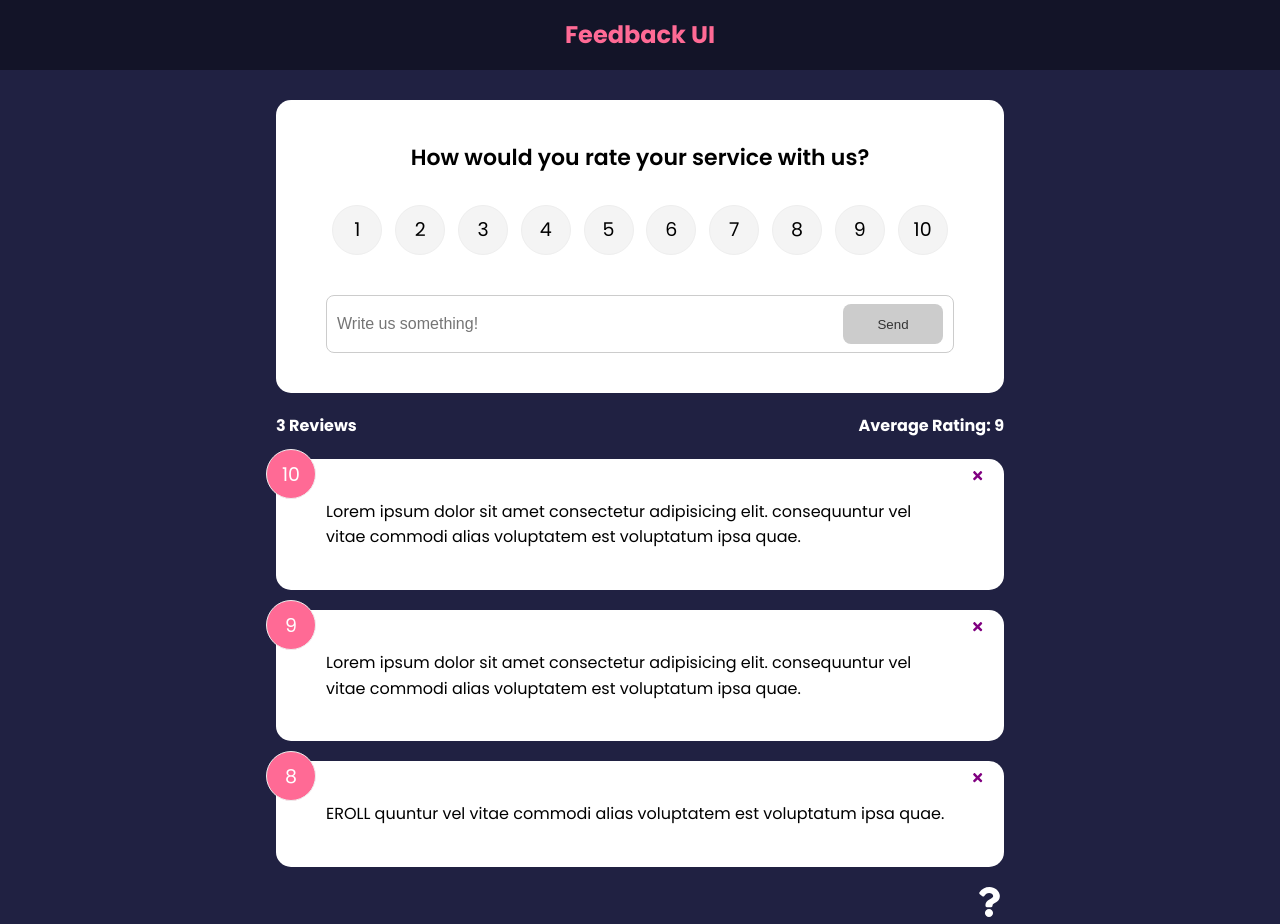
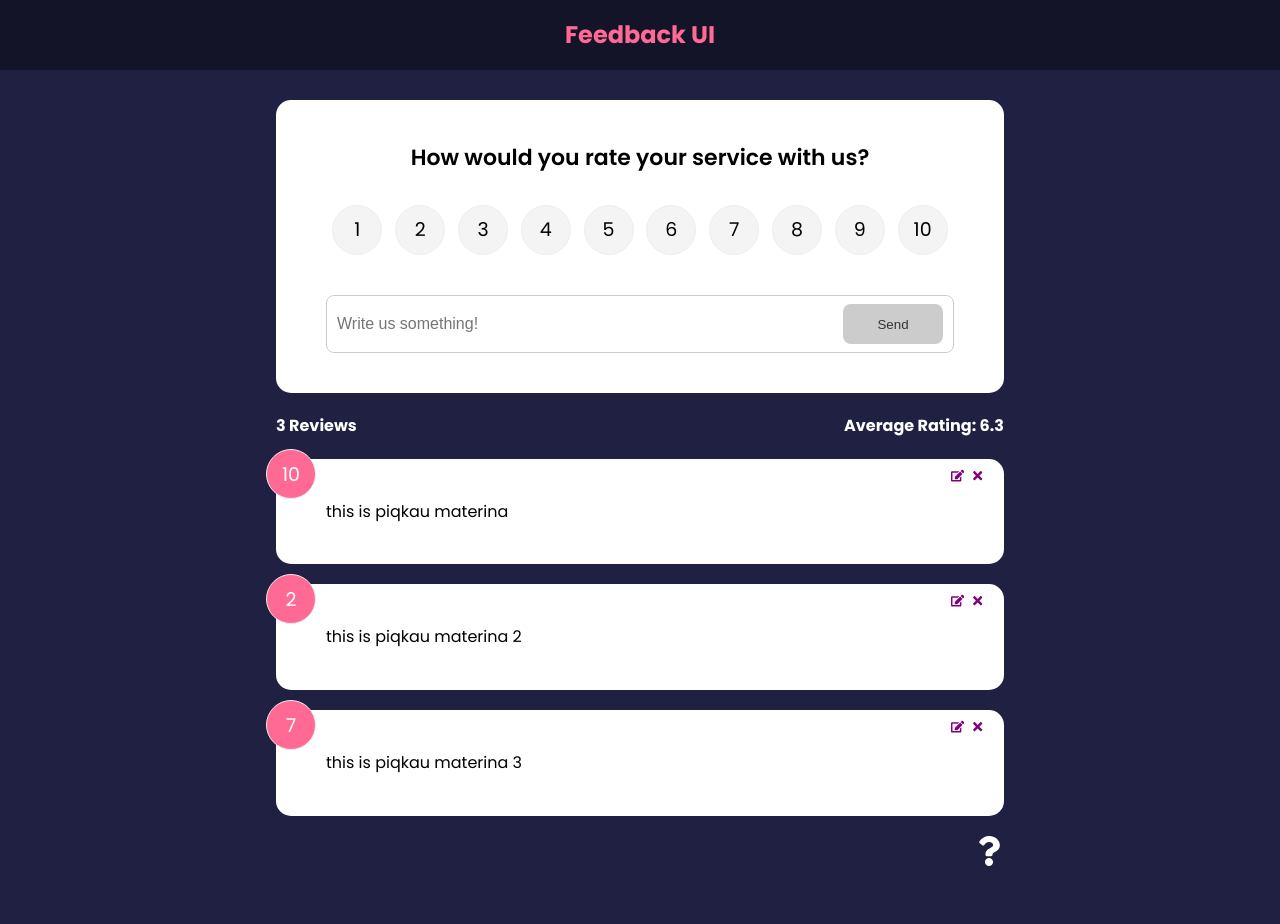
Before and after one commit to matrixleo/feedback-project, a React (Create React App) app: page / in a window 1280 px wide. After the commit the page ends 873 px from the top, so only its background shows below. Built offline with nearby package versions, Linux system fonts and the light colour scheme.

Commit message:
+FeedbackContext & moving functions to Context

```diff
--- a/src/App.js
+++ b/src/App.js
@@ -1,47 +1,33 @@
-import {v4 as uuidv4 } from "uuid"
+
 import { BrowserRouter  as Router, Route, Routes } from "react-router-dom"
 import { useState } from "react"
 import Header from "./components/Header"
 import AboutPage from "./pages/AboutPage"
 import FeedbackList from "./components/FeedbackList"
 import FeedbackStats from "./components/FeedbackStats"
-import FeedbackData from "./components/data/FeedbackData"
 import FeedbackForm from "./components/FeedbackForm"
 import AboutIconLink from "./components/AboutIconLink"
+import { FeedbackProvider } from "./context/FeedbackContext"
 
 function App() {
-    const [feedback, setFeetback] = useState(FeedbackData)
-
-    const addFeedback = (newFeedback) => {
-        newFeedback.id = uuidv4()
-        setFeetback([newFeedback, ...feedback])
-    }
-
-    const deleteFeedback = (id) => {
-        if(window.confirm("Are you sure you wanna delete this?")){
-            setFeetback(feedback.filter((item) => item.id !== id ))
-        }
-    }
     return  (
+        <FeedbackProvider>
             <Router>
                 <Header />
                 <div className='container'>
                 <Routes>
                     <Route exact path='/' element={<>
-
-                <FeedbackForm handleAdd={addFeedback}/>
-                <FeedbackStats feedback={feedback} />
-                <FeedbackList feedback={feedback} handleDelete = {deleteFeedback}/>
-
+                    <FeedbackForm />
+                    <FeedbackStats />
+                    <FeedbackList />
                     </>}>
                     </Route>
-
                     <Route exact path="/about" element={<AboutPage/>}></Route>
                 </Routes>
                 <AboutIconLink/>
                 </div>
-
             </Router>
+        </FeedbackProvider>
     )
 }
 export default App
--- a/src/components/FeedbackForm.jsx
+++ b/src/components/FeedbackForm.jsx
@@ -1,10 +1,12 @@
-import { useState } from "react"
+import { useState, useContext } from "react"
 import Card from "./shared/Card"
 import Button from "./shared/Button"
 import RatingSelect from "./RatingSelect"
+import FeedbackContext from "../context/FeedbackContext"
 
-function FeedbackForm({handleAdd}) {
+function FeedbackForm() {
 
+    const { addFeedback } = useContext(FeedbackContext)
     const [text, setText] = useState('')
     const [rating , setRating] = useState()
     const [btnDisabled, setBtnDisabled] = useState(true)
@@ -36,7 +38,7 @@
                  text,
                  rating
             }
-            handleAdd(newFeedback)
+            addFeedback(newFeedback)
 
             setText('')
         }
--- a/src/components/FeedbackItem.jsx
+++ b/src/components/FeedbackItem.jsx
@@ -1,12 +1,20 @@
 import Card from "./shared/Card";
-import { FaTimes } from  "react-icons/fa";
+import { FaTimes, FaEdit } from  "react-icons/fa";
+import { useContext } from "react";
+import FeedbackContext from "../context/FeedbackContext";
 
-function FeedbackItem({ item, handleDelete }) {
+function FeedbackItem({ item }) {
+
+  const{deleteFeedback} = useContext(FeedbackContext)
+
   return (
     <Card>
       <div className="num-display">{item.rating}</div>
-      <button onClick={() => handleDelete(item.id)} className="close">
+      <button onClick={() => deleteFeedback(item.id)} className="close">
         <FaTimes color="purple"/>
+      </button>
+      <button className="edit">
+        <FaEdit color="purple"/>
       </button>
       <div className="text-display">{item.text}</div>
     </Card>
--- a/src/components/FeedbackList.jsx
+++ b/src/components/FeedbackList.jsx
@@ -1,8 +1,13 @@
+import { useContext } from "react"
+import FeedbackContext from "../context/FeedbackContext"
 import { motion, AnimatePresence } from "framer-motion"
-import PropTypes from "prop-types"
+
 import FeedbackItem from "./FeedbackItem"
 
-function FeedbackList({feedback, handleDelete}){
+function FeedbackList(){
+
+    const {feedback} = useContext(FeedbackContext)
+
     if(!feedback || feedback.length === 0){
         return <p>No feedback yet</p>
     }
@@ -16,7 +21,7 @@
                     animate={{opacity:1}}
                     exit={{opacity:0}}
                 >
-                <FeedbackItem key={item.id} item = {item} handleDelete={handleDelete} />
+                <FeedbackItem key={item.id} item = {item} />
                 </motion.div>
            ))}
             </AnimatePresence>
@@ -32,14 +37,6 @@
    // )
 }
 
-FeedbackList.propTypes = {
-    feedback: PropTypes.arrayOf(
-        PropTypes.shape({
-            id: PropTypes.number.isRequired,
-            text: PropTypes.string.isRequired,
-            rating: PropTypes.number.isRequired
-        })
-    ),
-}
+
 
 export default FeedbackList
--- a/src/components/FeedbackStats.jsx
+++ b/src/components/FeedbackStats.jsx
@@ -1,5 +1,10 @@
 import PropTypes from 'prop-types'
-function FeedbackStats({feedback}) {
+import { useContext } from 'react'
+import FeedbackContext from '../context/FeedbackContext'
+
+function FeedbackStats() {
+
+    const{feedback} = useContext(FeedbackContext)
 
     let average = feedback.reduce((acc , cur) => {
         return acc + cur.rating
--- /dev/null
+++ b/src/context/FeedbackContext.js
@@ -0,0 +1,42 @@
+import {v4 as uuidv4 } from "uuid"
+import { createContext , useState } from "react"
+
+const FeedbackContext = createContext()
+
+export const FeedbackProvider = ({ children }) => {
+    const [feedback , setFeedback] = useState([
+        {
+            id: 1,
+            text: "this is piqkau materina",
+            rating:10,
+        },
+        {
+            id: 2,
+            text: "this is piqkau materina 2",
+            rating:2,
+        },
+        {
+            id: 3,
+            text: "this is piqkau materina 3",
+            rating:7,
+        },
+    ])
+    const addFeedback = (newFeedback) => {
+        newFeedback.id = uuidv4()
+        setFeedback([newFeedback, ...feedback])
+    }
+
+    const deleteFeedback = (id) => {
+        if(window.confirm("Are you sure you wanna delete this?")){
+            setFeedback(feedback.filter((item) => item.id !== id ))
+        }
+    }
+
+    return(
+        <FeedbackContext.Provider
+        value={{feedback, deleteFeedback, addFeedback,}}>
+            {children}</FeedbackContext.Provider>
+    )
+}
+
+export default FeedbackContext
```
Lines whose indentation alone changed are shown as unchanged.
